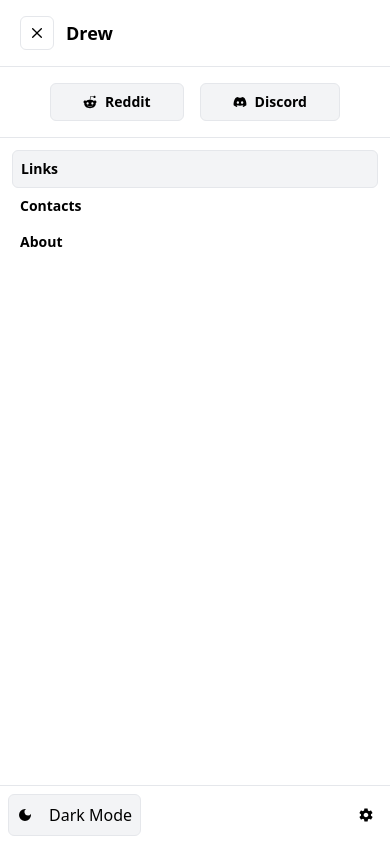
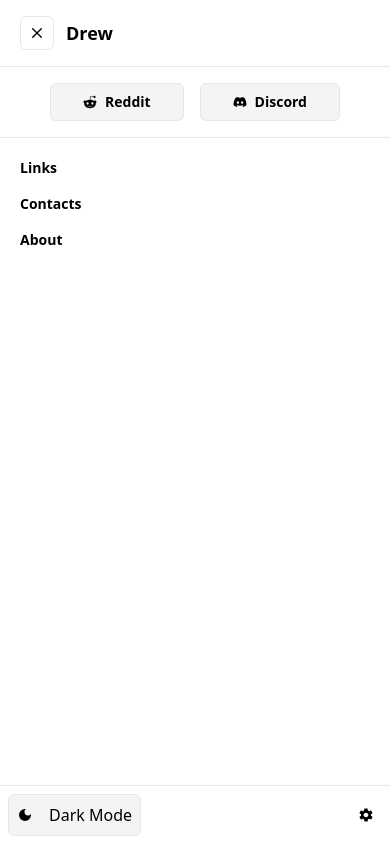
Before and after one commit to kentezrabetita/csu-drew, a Next.js app: page / in a window 390 px wide. Both pictures are taken after a click on the button 37 px from the left and 33 px from the top of the page. Built offline with nearby package versions, Linux system fonts and the light colour scheme.

Commit message:
update sidebar links and hover effect

```diff
--- a/common/components/header.tsx
+++ b/common/components/header.tsx
@@ -117,15 +117,21 @@ const Header = ({ handleShowContent }: { handleShowContent: Function }) => {
               </div>
               <div className='p-3'>
                 <ul className='text-sm font-bold'>
-                  <li className='p-2 bg-gray-100 border rounded-md dark:border-gray-800 dark:bg-gray-900 dark:text-gray-500'>
-                    <Link href={'/'}>Links</Link>
-                  </li>
-                  <li className='p-2'>
-                    <Link href={'/contacts'}>Contacts</Link>
-                  </li>
-                  <li className='p-2'>
-                    <Link href={'/about'}>About</Link>
-                  </li>
+                  <Link href={'/'}>
+                    <li className='p-2 rounded-md cursor-pointer dark:text-gray-500 hover:bg-gray-100 hover:dark:bg-gray-900'>
+                      Links
+                    </li>
+                  </Link>
+                  <Link href={'/contacts'}>
+                    <li className='p-2 rounded-md cursor-pointer dark:text-gray-500 hover:bg-gray-100 hover:dark:bg-gray-900'>
+                      Contacts
+                    </li>
+                  </Link>
+                  <Link href={'/about'}>
+                    <li className='p-2 rounded-md cursor-pointer dark:text-gray-500 hover:bg-gray-100 hover:dark:bg-gray-900'>
+                      About
+                    </li>
+                  </Link>
                 </ul>
               </div>
             </div>
--- a/common/components/sidebar.tsx
+++ b/common/components/sidebar.tsx
@@ -76,16 +76,21 @@ const Sidebar = () => {
           </div>
           <div className='p-3'>
             <ul className='text-sm font-bold'>
-              {/* bg-gray-100 border dark:border-gray-900 dark:bg-gray-900 */}
+              <Link href={'/'}>
                 <li className='p-2 rounded-md cursor-pointer dark:text-gray-400 hover:bg-gray-100 hover:dark:bg-gray-900'>
-                <Link href={'/'}>Links</Link>
+                  Links
                 </li>
+              </Link>
+              <Link href={'/contacts'}>
                 <li className='p-2 rounded-md cursor-pointer dark:text-gray-400 hover:bg-gray-100 hover:dark:bg-gray-900'>
-                <Link href={'/contacts'}>Contacts</Link>
+                  Contacts
                 </li>
+              </Link>
+              <Link href={'/about'}>
                 <li className='p-2 rounded-md cursor-pointer dark:text-gray-400 hover:bg-gray-100 hover:dark:bg-gray-900'>
-                <Link href={'/about'}>About</Link>
+                  About
                 </li>
+              </Link>
             </ul>
           </div>
           <footer className='absolute bottom-0 left-0 w-full border-t dark:border-gray-900'>
```
Lines whose indentation alone changed are shown as unchanged.
